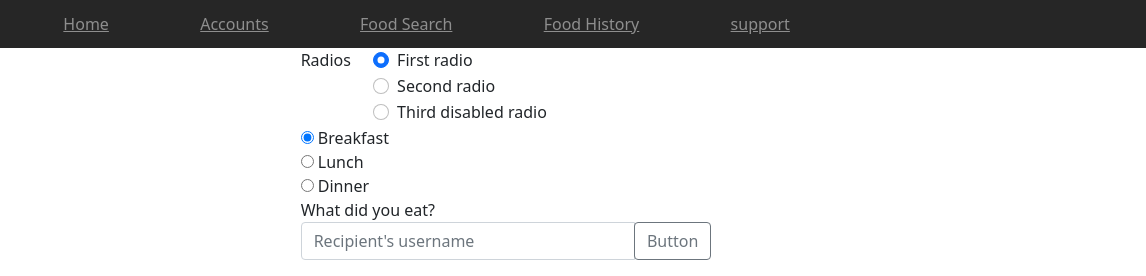
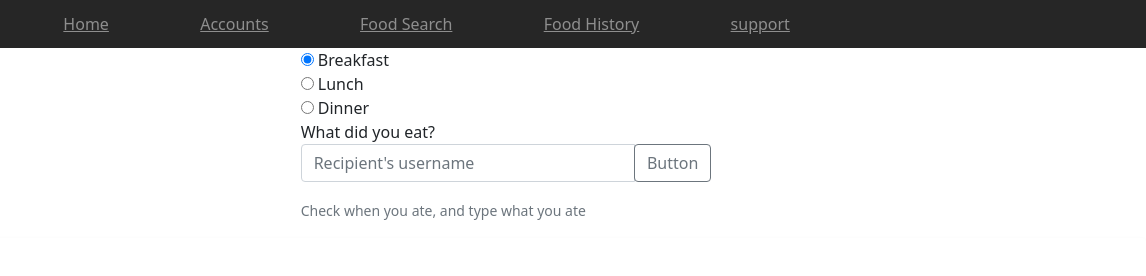
Before and after one commit to CrypticSquirrel/Eat4Wellness, a plain HTML site: page client/pages/Food-history.html in a window 1280 px wide. Shown: the top 276 px of the page, 134-1280 px from the left. Drawn offline with nearby package versions, Linux system fonts and the light colour scheme.

Commit message:
added food/arranged food history
added food list in food search section
and arranged food history to look nicer

```diff
--- a/client/pages/Food-history.html
+++ b/client/pages/Food-history.html
@@ -56,31 +56,7 @@
       <div class="row">
         <div class="col-4"></div>
         <div class="col-4">
-          <fieldset class="form-group">
-            <div class="row">
-              <legend class="col-form-label col-sm-2 pt-0">Radios</legend>
-              <div class="col-sm-10">
-                <div class="form-check">
-                  <input class="form-check-input" type="radio" name="gridRadios" id="gridRadios1" value="option1" checked>
-                  <label class="form-check-label" for="gridRadios1">
-                    First radio
-                  </label>
-                </div>
-                <div class="form-check">
-                  <input class="form-check-input" type="radio" name="gridRadios" id="gridRadios2" value="option2">
-                  <label class="form-check-label" for="gridRadios2">
-                    Second radio
-                  </label>
-                </div>
-                <div class="form-check">
-                  <input class="form-check-input" type="radio" name="gridRadios" id="gridRadios3" value="option3">
-                  <label class="form-check-label" for="gridRadios3">
-                    Third disabled radio
-                  </label>
-                </div>
-              </div>
-            </div>
-          </fieldset>
+
         </div>
       </div>
 
```
Also changed, not shown: client/scripts/foodsearch.js (+8 -8 lines).
